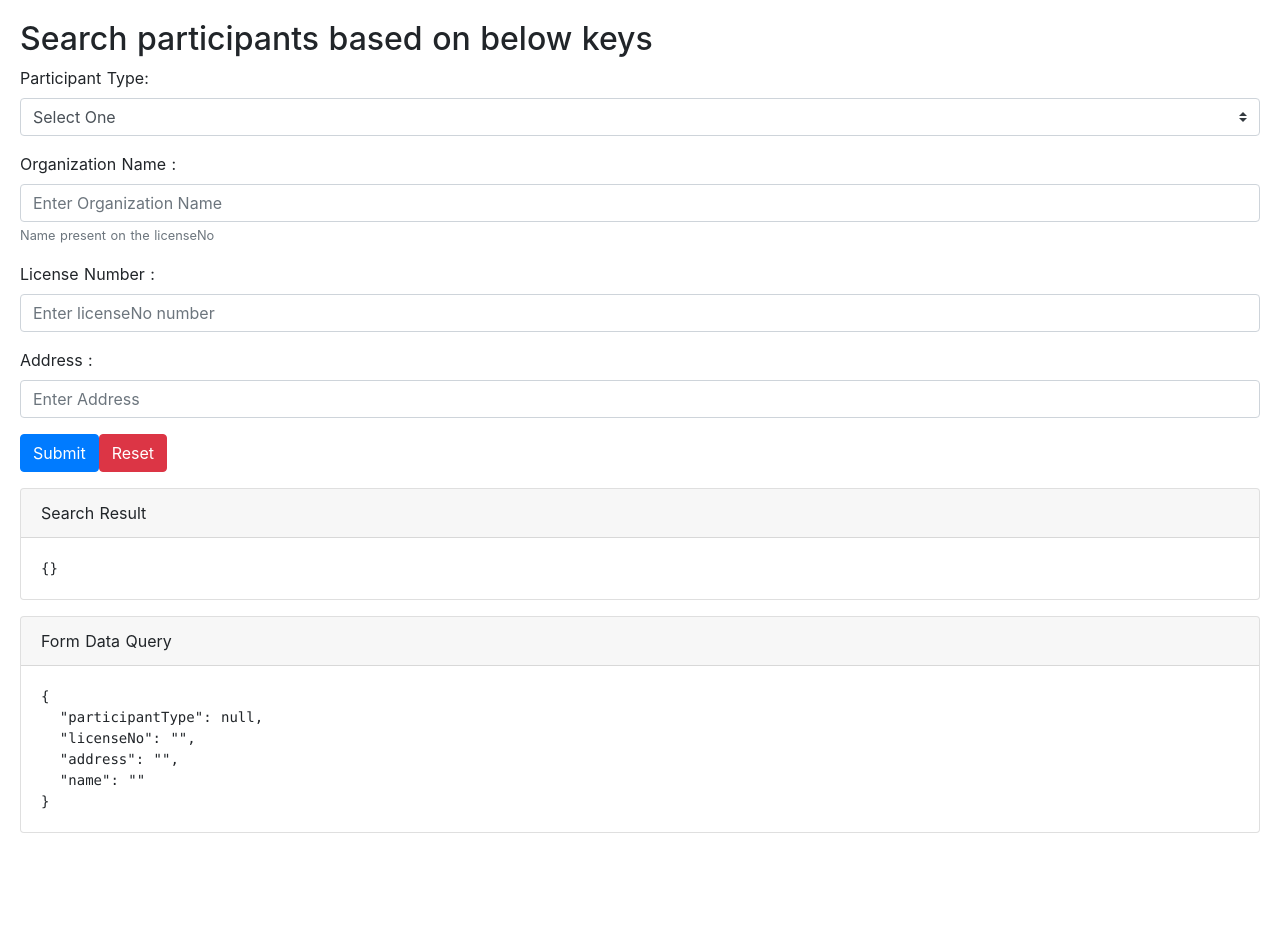
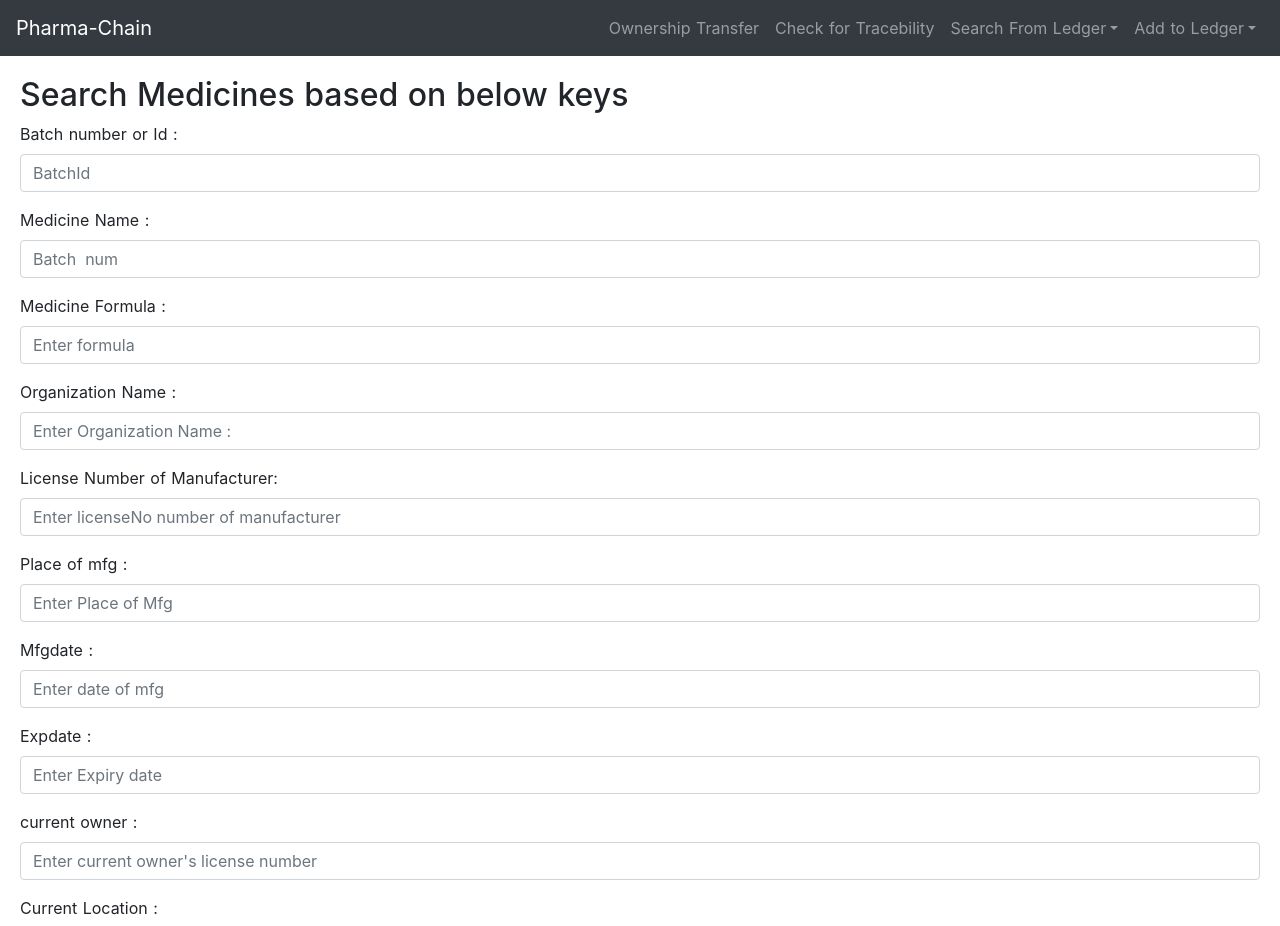
Before and after one commit to pwnsoni/pharmaceutical-supply-chain, a Nuxt app in the folder pharma-chain/: page /searchMedicines in a window 1280 px wide. Shown: the top 926 px of the page. Before the commit the page ends 853 px from the top, so only its background shows below. Built offline with nearby package versions, Linux system fonts and the light colour scheme.

Commit message:
added navigation bar and fixed add Medicine

```diff
--- /dev/null
+++ b/pharma-chain/components/navbar.vue
@@ -0,0 +1,38 @@
+<template>
+    <div>
+  <b-navbar toggleable="lg" type="dark" variant="dark">
+    <b-navbar-brand href="/">Pharma-Chain</b-navbar-brand>
+
+    <b-navbar-toggle target="nav-collapse"></b-navbar-toggle>
+
+    <b-collapse id="nav-collapse" is-nav>
+
+
+      <!-- Right aligned nav items -->
+        <b-navbar-nav class="ml-auto">
+
+            <b-navbar-nav>
+                <b-nav-item href="/ownershipTransfer">Ownership Transfer</b-nav-item>
+                <b-nav-item href="/trace">Check for Tracebility</b-nav-item>
+            </b-navbar-nav>
+
+            <b-nav-item-dropdown text="Search From Ledger" right>
+            <b-dropdown-item href="/searchParticipants">Search Participants</b-dropdown-item>
+            <b-dropdown-item href="/searchMedicines">Search Medicines</b-dropdown-item>
+            </b-nav-item-dropdown>
+
+            <b-nav-item-dropdown text="Add to Ledger" right>
+            <b-dropdown-item href="/addParticipant">Add Participants</b-dropdown-item>
+            <b-dropdown-item href="/addMedicine">Add Medicines</b-dropdown-item>
+            </b-nav-item-dropdown>
+
+        </b-navbar-nav>
+    </b-collapse>
+    </b-navbar>
+    </div>
+</template>
+
+<script>
+export default {
+}
+</script>
--- a/pharma-chain/layouts/default.vue
+++ b/pharma-chain/layouts/default.vue
@@ -1,8 +1,19 @@
 <template>
   <div>
+    <div class="app-container">
+    <navbar />
+    </div>
     <nuxt />
   </div>
 </template>
+
+<script>
+import navbar from '~/components/navbar.vue';
+
+export default {
+  components: { navbar }
+}
+</script>
 
 <style>
 html {
--- a/pharma-chain/package.json
+++ b/pharma-chain/package.json
@@ -18,7 +18,8 @@
     "cross-env": "^5.2.0",
     "express": "^4.16.4",
     "fabric-network": "^1.4.8",
-    "nuxt": "^2.0.0"
+    "nuxt": "^2.0.0",
+    "vue-navigation-bar": "^2.0.0"
   },
   "devDependencies": {
     "nodemon": "^1.18.9"
--- a/pharma-chain/pages/addParticipant.vue
+++ b/pharma-chain/pages/addParticipant.vue
@@ -81,7 +81,7 @@
           address: ''
           // checked: []
         },
-        participantType: [{ text: 'Select One', value: null }, 'Manufacturer', 'Distributor', 'Wholeseller', 'Retailer'],
+        participantType: [{ text: 'Select One', value: null }, 'Manufacturer', 'Distributor', 'Wholesaler', 'Retailer'],
         show: true,
         spin: false
       }
--- a/pharma-chain/pages/addmedicine.vue
+++ b/pharma-chain/pages/addmedicine.vue
@@ -16,65 +16,85 @@
         ></b-form-select>
       </b-form-group> -->
 
+      <b-form-group id="input-group-8" label="Batch number or Id :" label-for="input-8">
+            <b-form-input
+              id="input-7"
+              v-model="form.batchId"
+              required
+              placeholder="BatchId"
+            ></b-form-input>
+          </b-form-group>
+
+          <b-form-group id="input-group-8" label="Medicine Name :" label-for="input-8">
+            <b-form-input
+              id="input-7"
+              v-model="form.medicineName"
+              required
+              placeholder="Batch  num"
+            ></b-form-input>
+          </b-form-group>
+
+      <b-form-group id="input-group-3" label="Medicine Formula :" label-for="input-3">
+        <b-form-input
+          id="input-4"
+          v-model="form.medicineFormula"
+          required
+          placeholder="Enter formula"
+        ></b-form-input>
+      </b-form-group>
+
+
       <b-form-group
         id="input-group-1"
         label="Organization Name :"
         label-for="input-1"
-        description="Name present on the licenseNo"
       >
         <b-form-input
           id="input-1"
           v-model="form.organization"
           type="text"
           required
-          placeholder="Enter Organization Name "
+          placeholder="Enter Organization Name :"
         ></b-form-input>
       </b-form-group>
 
-      <b-form-group id="input-group-2" label="License Number :" label-for="input-2">
+      <b-form-group id="input-group-2" label="License Number of Manufacturer:" label-for="input-2">
         <b-form-input
           id="input-2"
-          v-model="form.licenseNo"
+          v-model="form.manLicenseNo"
           required
-          placeholder="Enter licenseNo number"
+          placeholder="Enter licenseNo number of manufacturer"
         ></b-form-input>
       </b-form-group>
 
 
-      <b-form-group id="input-group-3" label="Address :" label-for="input-3">
+      <b-form-group id="input-group-3" label="Place of mfg :" label-for="input-3">
         <b-form-input
           id="input-4"
-          v-model="form.address"
+          v-model="form.mfgPlace"
           required
-          placeholder="Enter Address"
+          placeholder="Enter Place of Mfg"
         ></b-form-input>
       </b-form-group>
       <b-form-group id="input-group-5" label="Mfgdate :" label-for="input-5">
             <b-form-input
               id="input-5"
-              v-model="form.Mfgdate"
+              v-model="form.mfgDate"
               required
-              placeholder="Enter Address"
+              placeholder="Enter date of mfg"
             ></b-form-input>
           </b-form-group>
         <b-form-group id="input-group-6" label="Expdate :" label-for="input-6">
             <b-form-input
               id="input-6"
-              v-model="form.Expdate"
+              v-model="form.expDate"
               required
               placeholder="Enter Expiry date"
             ></b-form-input>
           </b-form-group>
-       <b-form-group id="input-group-8" label="Batch num :" label-for="input-8">
-            <b-form-input
-              id="input-7"
-              v-model="form.Batchnum"
-              required
-              placeholder="Batch  num"
-            ></b-form-input>
-          </b-form-group>
 
 
+<!--
     <b-form-group id="input-group-7" label="Universal serial num :" label-for="input-7">
             <b-form-input
               id="input-7"
@@ -82,7 +102,7 @@
               required
               placeholder="Universal serial num"
             ></b-form-input>
-          </b-form-group>
+          </b-form-group> -->
 
 
 
@@ -92,6 +112,23 @@
           <b-form-checkbox value="that">Check that out</b-form-checkbox>
         </b-form-checkbox-group>
       </b-form-group> -->
+
+      <b-form-group id="input-group-3" label="current owner :" label-for="input-3">
+        <b-form-input
+          id="input-4"
+          v-model="form.owner"
+          required
+          placeholder="Enter current owner's license number"
+        ></b-form-input>
+      </b-form-group>
+      <b-form-group id="input-group-3" label="Current Location :" label-for="input-3">
+        <b-form-input
+          id="input-4"
+          v-model="form.currentLocation"
+          required
+          placeholder="Enter current location"
+        ></b-form-input>
+      </b-form-group>
 
       <b-button type="submit" variant="primary">Submit</b-button>
       <b-button type="reset" variant="danger">Reset</b-button>
@@ -108,16 +145,17 @@
     data() {
       return {
         form: {
-          participantType: 'Manufacturer',
-          organization: '',
-          licenseNo: '',
-          address: '',
-          Mfgdate:'',
-          Expdate:'',
-          Batchnum:'',
-          serialnum:'',
-          // checked: []
-        },
+          batchId : '',
+          medicineName : '',
+          medicineFormula : '',
+          organization : '',
+          manLicenseNo : '',
+          mfgPlace : '',
+          mfgDate  : '',
+          expDate : '',
+          owner : '',
+          currentLocation : ''
+          },
         // participantType: [{ text: 'Select One', value: null }, 'Manufacturer', 'Distributor', 'Wholeseller', 'Retailer'],
         show: true
       }
@@ -127,8 +165,9 @@
       async onSubmit(evt) {
         evt.preventDefault()
         if (confirm(JSON.stringify(this.form))){
-          await this.$axios.$post('/api/addParticipant', this.form)
-          this.$router.push('/')
+          let x = await this.$axios.$post('/api/addMedicine', this.form)
+          alert(x);
+          this.$router.push('/');
         }
       },
 
--- a/pharma-chain/pages/index.vue
+++ b/pharma-chain/pages/index.vue
@@ -1,7 +1,8 @@
 <template>
   <div class="container">
     <div>
-      <!-- <logo /> -->
+      <!-- <navbar /> -->
+      <nuxt/>
       <h1 class="title">
         Pharma-Chain
       </h1>
@@ -83,10 +84,11 @@
 
 <script>
 import Logo from '~/components/Logo.vue'
+import navbar from '~/components/navbar.vue'
 
 export default {
   components: {
-    Logo
+    navbar
   }
 }
 </script>
--- a/pharma-chain/pages/ownershipTransfer.vue
+++ b/pharma-chain/pages/ownershipTransfer.vue
@@ -2,7 +2,7 @@
   <div style="padding : 20px">
     <div>
       <h2 class="subtitle">
-        Enter below data to execute ownershipTransfer transaction
+        Enter below data to execute ownershipTransfer transaction (Sell the batch)
       </h2>
 
     <b-form @submit="onSubmit" @reset="onReset">
--- a/pharma-chain/pages/searchMedicines.vue
+++ b/pharma-chain/pages/searchMedicines.vue
@@ -2,53 +2,117 @@
   <div style="padding : 20px">
     <div>
       <h2 class="subtitle">
-        Search participants based on below keys
+        Search Medicines based on below keys
       </h2>
 
-    <b-form @submit="onSubmit" @reset="onReset" v-if="show" >
+ <b-form @submit="onSubmit" @reset="onReset" v-if="show" >
 
-      <b-form-group id="input-group-3" label="Participant Type:" label-for="input-3">
+      <!-- <b-form-group id="input-group-3" label="Participant Type:" label-for="input-3">
         <b-form-select
           id="input-3"
           v-model="form.participantType"
           :options="participantType"
 
+
         ></b-form-select>
+      </b-form-group> -->
+
+      <b-form-group id="input-group-8" label="Batch number or Id :" label-for="input-8">
+            <b-form-input
+              id="input-7"
+              v-model="form.batchId"
+
+
+              placeholder="BatchId"
+            ></b-form-input>
+          </b-form-group>
+
+          <b-form-group id="input-group-8" label="Medicine Name :" label-for="input-8">
+            <b-form-input
+              id="input-7"
+              v-model="form.medicineName"
+
+
+              placeholder="Batch  num"
+            ></b-form-input>
+          </b-form-group>
+
+      <b-form-group id="input-group-3" label="Medicine Formula :" label-for="input-3">
+        <b-form-input
+          id="input-4"
+          v-model="form.medicineFormula"
+
+
+          placeholder="Enter formula"
+        ></b-form-input>
       </b-form-group>
+
 
       <b-form-group
         id="input-group-1"
         label="Organization Name :"
         label-for="input-1"
-        description="Name present on the licenseNo"
       >
         <b-form-input
           id="input-1"
-          v-model="form.name"
+          v-model="form.organization"
           type="text"
 
-          placeholder="Enter Organization Name "
+
+          placeholder="Enter Organization Name :"
         ></b-form-input>
       </b-form-group>
 
-      <b-form-group id="input-group-2" label="License Number :" label-for="input-2">
+      <b-form-group id="input-group-2" label="License Number of Manufacturer:" label-for="input-2">
         <b-form-input
           id="input-2"
-          v-model="form.licenseNo"
+          v-model="form.manLicenseNo"
 
-          placeholder="Enter licenseNo number"
+
+          placeholder="Enter licenseNo number of manufacturer"
         ></b-form-input>
       </b-form-group>
 
 
-      <b-form-group id="input-group-3" label="Address :" label-for="input-3">
+      <b-form-group id="input-group-3" label="Place of mfg :" label-for="input-3">
         <b-form-input
           id="input-4"
-          v-model="form.address"
+          v-model="form.mfgPlace"
 
-          placeholder="Enter Address"
+
+          placeholder="Enter Place of Mfg"
         ></b-form-input>
       </b-form-group>
+      <b-form-group id="input-group-5" label="Mfgdate :" label-for="input-5">
+            <b-form-input
+              id="input-5"
+              v-model="form.mfgDate"
+
+
+              placeholder="Enter date of mfg"
+            ></b-form-input>
+          </b-form-group>
+        <b-form-group id="input-group-6" label="Expdate :" label-for="input-6">
+            <b-form-input
+              id="input-6"
+              v-model="form.expDate"
+
+
+              placeholder="Enter Expiry date"
+            ></b-form-input>
+          </b-form-group>
+
+
+<!--
+    <b-form-group id="input-group-7" label="Universal serial num :" label-for="input-7">
+            <b-form-input
+              id="input-7"
+              v-model="form.serialnum"
+
+
+              placeholder="Universal serial num"
+            ></b-form-input>
+          </b-form-group> -->
 
 
 
@@ -59,8 +123,27 @@
         </b-form-checkbox-group>
       </b-form-group> -->
 
-      <b-button type="submit" variant="primary" v-if="!spin">Submit</b-button>
-      <b-button type="reset" variant="danger" v-if="!spin">Reset</b-button>
+      <b-form-group id="input-group-3" label="current owner :" label-for="input-3">
+        <b-form-input
+          id="input-4"
+          v-model="form.owner"
+
+
+          placeholder="Enter current owner's license number"
+        ></b-form-input>
+      </b-form-group>
+      <b-form-group id="input-group-3" label="Current Location :" label-for="input-3">
+        <b-form-input
+          id="input-4"
+          v-model="form.currentLocation"
+
+
+          placeholder="Enter current location"
+        ></b-form-input>
+      </b-form-group>
+
+      <b-button type="submit" variant="primary">Submit</b-button>
+      <b-button type="reset" variant="danger">Reset</b-button>
     </b-form>
 
     <div v-if="spin">
@@ -88,12 +171,17 @@
     data() {
       return {
         form: {
-          participantType: null,
-          licenseNo: '',
-          address: '',
-          name: ''
-          // checked: []
-        },
+          batchId : '',
+          medicineName : '',
+          medicineFormula : '',
+          organization : '',
+          manLicenseNo : '',
+          mfgPlace : '',
+          mfgDate  : '',
+          expDate : '',
+          owner : '',
+          currentLocation : ''
+          },
         participantType: [{ text: 'Select One', value: null }, 'Manufacturer', 'Distributor', 'Wholeseller', 'Retailer'],
         x: {},
         show: true,
```
Also changed, not shown: pharma-chain/blockchainClient.js (+23 -5 lines), 2 other files (tests, documents, lock files or other folders).
